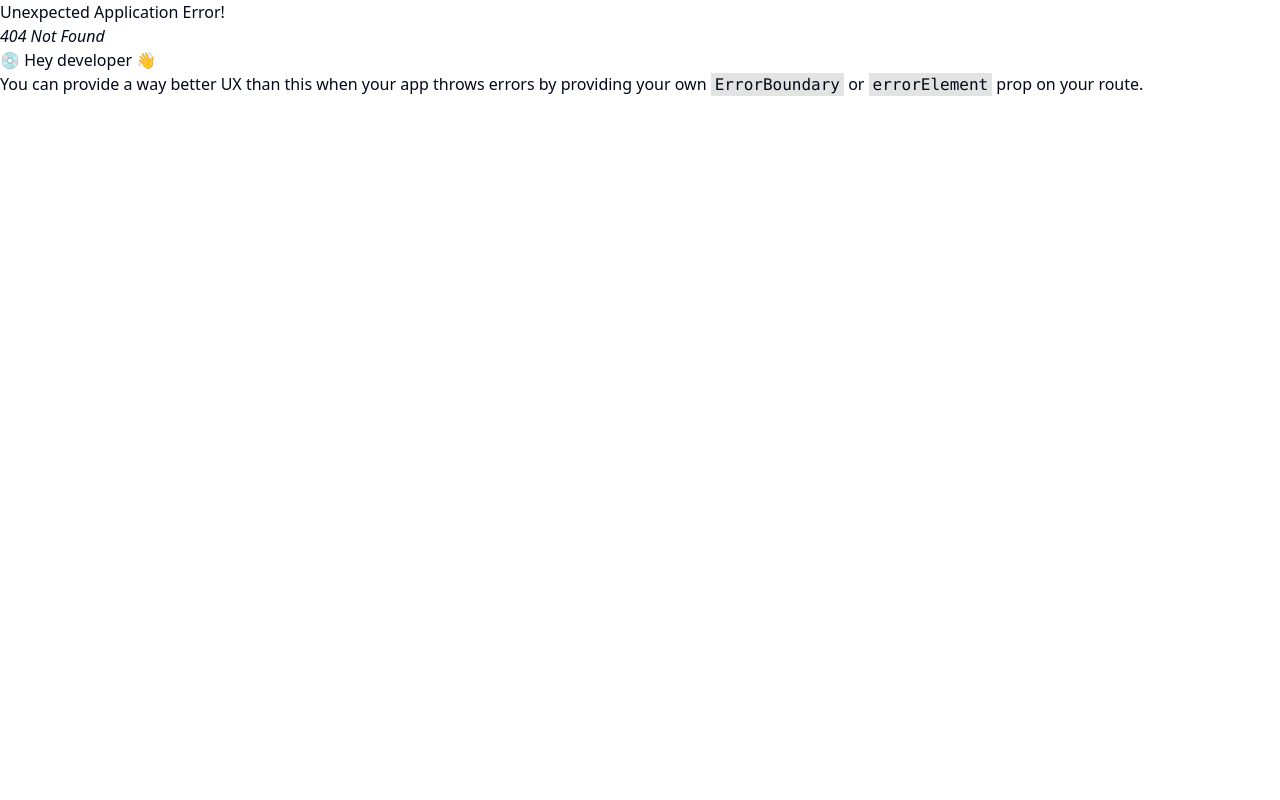
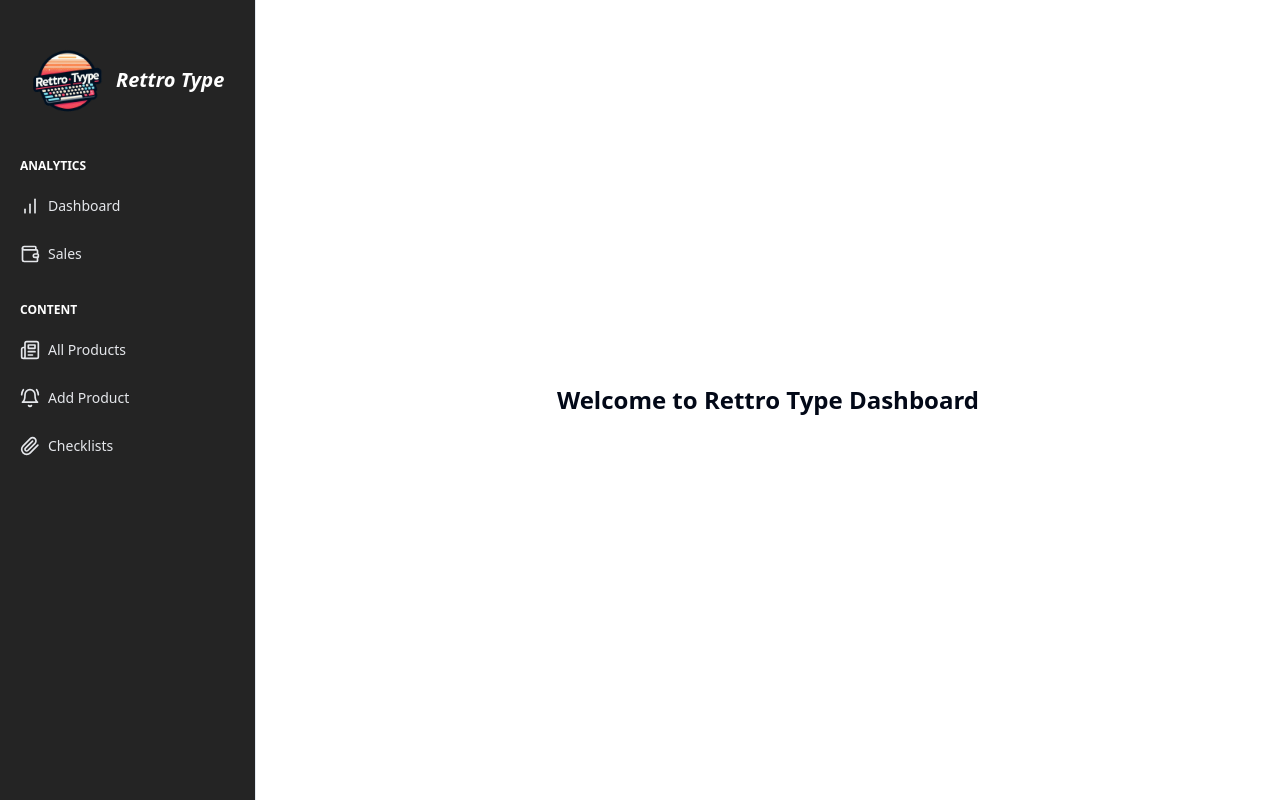
Before and after one commit to salmanabdullahfahim/rettro-type-client, a React (Vite) app: page /dashboard in a window 1280 px wide. Before the commit this address had no page. Built offline with nearby package versions, Linux system fonts and the light colour scheme.

Commit message:
add: dashboard sidebar

```diff
--- a/package.json
+++ b/package.json
@@ -11,6 +11,8 @@
   },
   "dependencies": {
     "@radix-ui/react-slot": "^1.1.0",
+    "@radix-ui/react-tooltip": "^1.1.2",
+    "@react-hook/window-size": "^3.1.1",
     "@types/react-slick": "^0.23.13",
     "@types/slick-carousel": "^1.6.40",
     "class-variance-authority": "^0.7.0",
--- /dev/null
+++ b/src/components/Dashboard/Dashboard.tsx
@@ -0,0 +1,9 @@
+const Dashboard = () => {
+  return (
+    <div className="flex items-center justify-center text-2xl mx-auto font-semibold">
+      Welcome to Rettro Type Dashboard
+    </div>
+  );
+};
+
+export default Dashboard;
--- a/src/components/Footer/Footer.tsx
+++ b/src/components/Footer/Footer.tsx
@@ -2,7 +2,6 @@ import { BsYoutube, BsLinkedin, BsFacebook, BsReddit } from "react-icons/bs";
 
 import { Link } from "react-router-dom";
 import Logo from "../Navbar/Logo";
-import Container from "../Container/Container";
 
 const Footer = () => {
   return (
--- /dev/null
+++ b/src/components/Sidebar/Sidebar.tsx
@@ -0,0 +1,64 @@
+import { BarChart, Wallet, Newspaper, BellRing, Paperclip } from "lucide-react";
+import { Link } from "react-router-dom";
+
+export function Sidebar() {
+  return (
+    <aside className="flex h-screen w-64 flex-col overflow-y-auto border-r bg-[#242424] px-5 py-8">
+      <Link to="/" className="flex items-center">
+        <img src="/logo.png" alt="" className="w-24 h-24" />
+        <span className=" text-xl font-bold text-white italic">
+          Rettro Type
+        </span>
+      </Link>
+      <div className="mt-6 flex flex-1 flex-col justify-between">
+        <nav className="-mx-3 space-y-6 ">
+          <div className="space-y-3 ">
+            <label className="px-3 text-xs font-semibold uppercase text-white">
+              analytics
+            </label>
+            <Link
+              className="flex transform items-center rounded-lg px-3 py-2 text-gray-200 transition-colors duration-300 hover:bg-gray-50 hover:text-gray-700"
+              to="/dashboard"
+            >
+              <BarChart className="h-5 w-5" aria-hidden="true" />
+              <span className="mx-2 text-sm font-medium">Dashboard</span>
+            </Link>
+            <Link
+              className="flex transform items-center rounded-lg px-3 py-2 text-gray-200 transition-colors duration-300 hover:bg-gray-100 hover:text-gray-700"
+              to="/"
+            >
+              <Wallet className="h-5 w-5" aria-hidden="true" />
+              <span className="mx-2 text-sm font-medium">Sales</span>
+            </Link>
+          </div>
+          <div className="space-y-3 ">
+            <label className="px-3 text-xs font-semibold uppercase text-white">
+              content
+            </label>
+            <Link
+              className="flex transform items-center rounded-lg px-3 py-2 text-gray-200 transition-colors duration-300 hover:bg-gray-100 hover:text-gray-700"
+              to="/dashboard/all-products"
+            >
+              <Newspaper className="h-5 w-5" aria-hidden="true" />
+              <span className="mx-2 text-sm font-medium">All Products</span>
+            </Link>
+            <Link
+              className="flex transform items-center rounded-lg px-3 py-2 text-gray-200 transition-colors duration-300 hover:bg-gray-100 hover:text-gray-700"
+              to="/dashboard/add-product"
+            >
+              <BellRing className="h-5 w-5" aria-hidden="true" />
+              <span className="mx-2 text-sm font-medium">Add Product</span>
+            </Link>
+            <a
+              className="flex transform items-center rounded-lg px-3 py-2 text-gray-200 transition-colors duration-300 hover:bg-gray-100 hover:text-gray-700"
+              href="#"
+            >
+              <Paperclip className="h-5 w-5" aria-hidden="true" />
+              <span className="mx-2 text-sm font-medium">Checklists</span>
+            </a>
+          </div>
+        </nav>
+      </div>
+    </aside>
+  );
+}
--- /dev/null
+++ b/src/components/layout/DashboardLayout.tsx
@@ -0,0 +1,14 @@
+import { Outlet } from "react-router-dom";
+import { Sidebar } from "../Sidebar/Sidebar";
+
+const DashboardLayout = () => {
+  return (
+    <div className="flex">
+      <Sidebar />
+
+      <Outlet />
+    </div>
+  );
+};
+
+export default DashboardLayout;
```
Also changed, not shown: src/routes/routes.tsx (+12 -0 lines), 1 other file (tests, documents, lock files or other folders).
